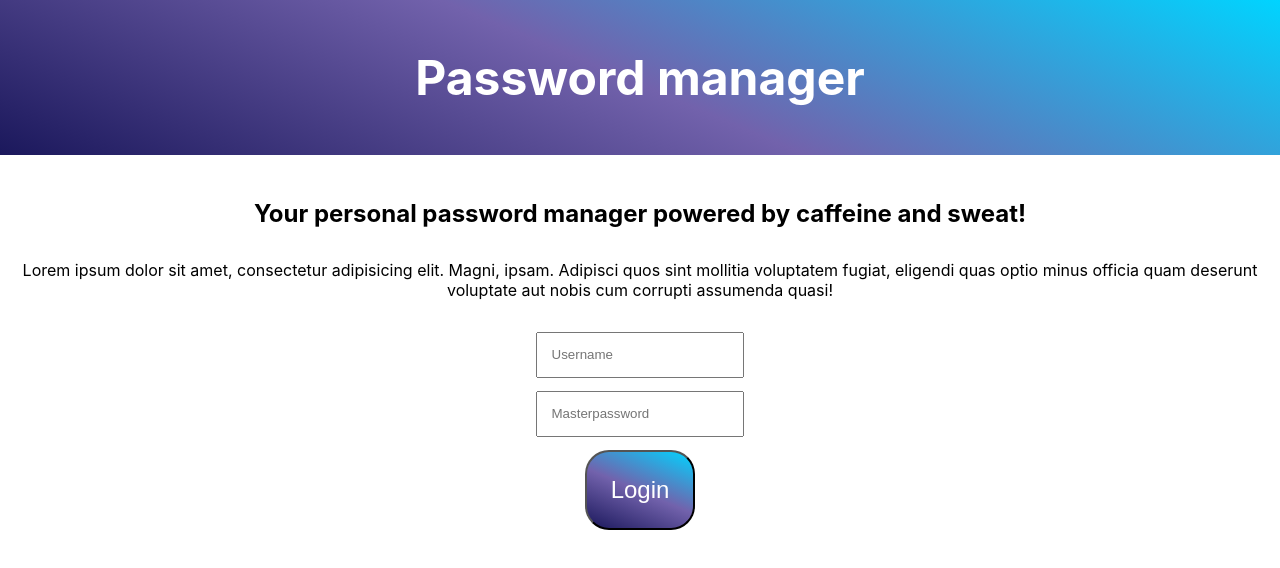
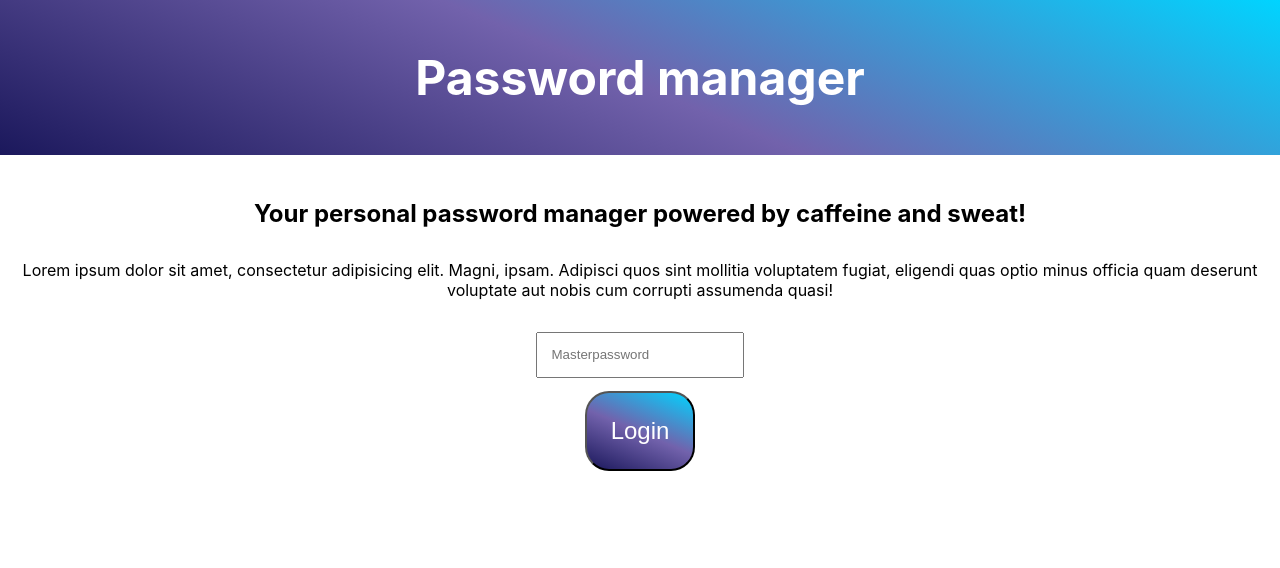
Before and after one commit to danifosy/vault111, a React (Vite) app: page / in a window 1280 px wide. Shown: the top 568 px of the page. Built offline with nearby package versions, Linux system fonts and the light colour scheme; no server answers.

Commit message:
Delete username input in Dashboard.tsx

```diff
--- a/src/app/pages/dashboard/Dashboard.tsx
+++ b/src/app/pages/dashboard/Dashboard.tsx
@@ -34,11 +34,6 @@ export default function Dashboard(): JSX.Element {
       </p>
       <div className={styles.container}>
         <input
-          type="Username"
-          placeholder="Username"
-          className={styles.containerItems}
-        />
-        <input
           type="Masterpassword"
           placeholder="Masterpassword"
           className={styles.containerItems}
```
